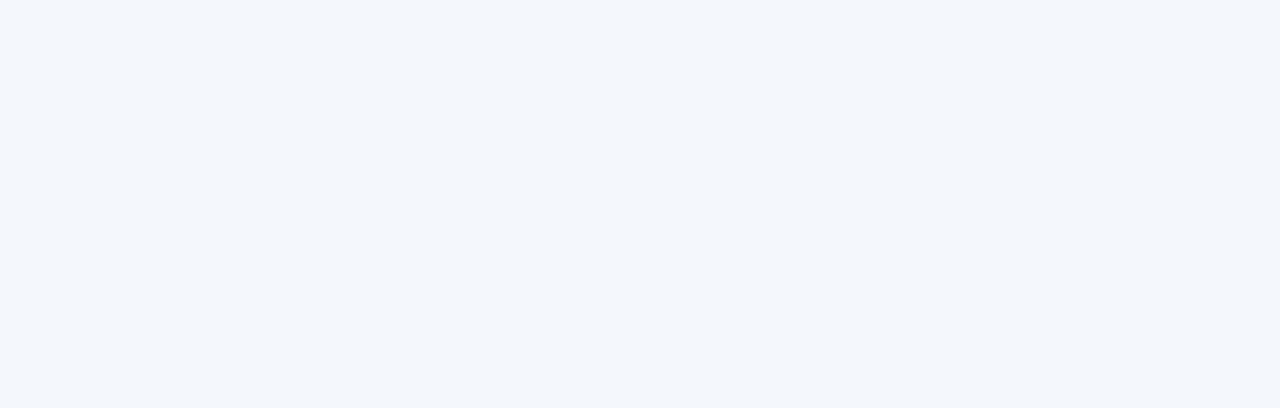
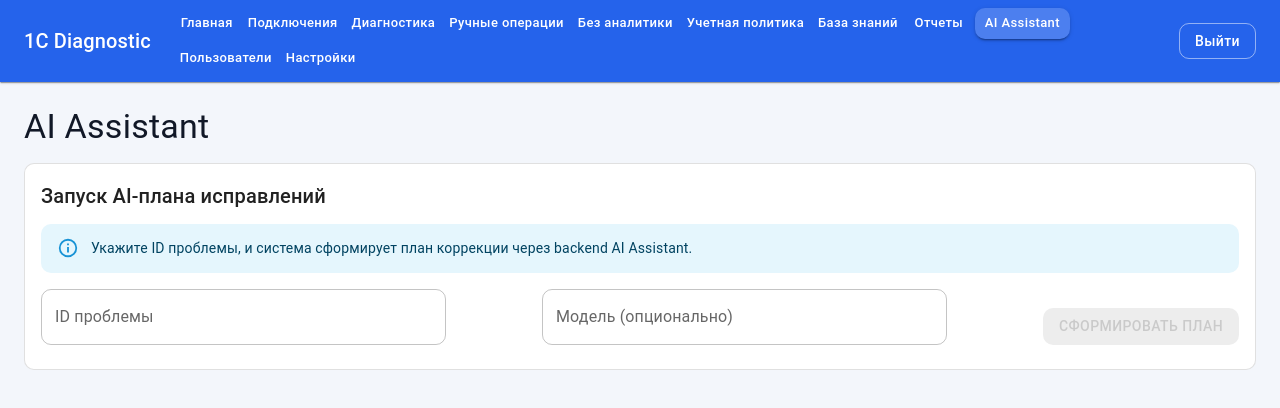
Before and after one commit to schikita/project-1c, a React (Vite) app in the folder frontend/: page /ai-assistant in a window 1280 px wide. Before the commit this address had no page. Shown: the top 408 px of the page. Built offline with nearby package versions, Linux system fonts and the light colour scheme; sample sign-in values are in the browser's storage.

Commit message:
feat (ai tool): added window assistant

```diff
--- a/frontend/src/components/Layout.jsx
+++ b/frontend/src/components/Layout.jsx
@@ -35,6 +35,7 @@ export default function Layout() {
     ["/accounting-policy", "Учетная политика"],
     ["/knowledge", "База знаний"],
     ["/reports", "Отчеты"],
+    ["/ai-assistant", "AI Assistant"],
     ["/users", "Пользователи"],
     ["/settings", "Настройки"],
   ];
--- a/frontend/src/main.jsx
+++ b/frontend/src/main.jsx
@@ -23,6 +23,7 @@ import MissingAnalyticsPage from "./pages/MissingAnalyticsPage";
 import ReportsPage from "./pages/ReportsPage";
 import SettingsPage from "./pages/SettingsPage";
 import UsersPage from "./pages/UsersPage";
+import AIAssistantPage from "./pages/AIAssistantPage";
 
 function PrivateRoute({ children }) {
   const token = localStorage.getItem("access_token");
@@ -69,6 +70,7 @@ function App() {
               <Route path="knowledge" element={<KnowledgeBasePage />} />
               <Route path="knowledge/:slug" element={<KnowledgeArticlePage />} />
               <Route path="reports" element={<ReportsPage />} />
+              <Route path="ai-assistant" element={<AIAssistantPage />} />
               <Route path="users" element={<UsersPage />} />
               <Route path="audit-log" element={<AuditLogPage />} />
               <Route path="integration-log" element={<IntegrationLogPage />} />
--- /dev/null
+++ b/frontend/src/pages/AIAssistantPage.jsx
@@ -0,0 +1,149 @@
+import { useMemo, useState } from "react";
+import { Alert, Box, Button, Card, CardContent, Stack, TextField, Typography } from "@mui/material";
+import { useSearchParams } from "react-router-dom";
+import { apiFetch } from "../api/client";
+import PageError from "../components/PageError";
+import SectionCard from "../components/SectionCard";
+import { useToast } from "../components/ToastProvider";
+
+export default function AIAssistantPage() {
+  const [searchParams] = useSearchParams();
+  const { showToast } = useToast();
+  const initialIssueId = searchParams.get("issueId") || "";
+
+  const [issueId, setIssueId] = useState(initialIssueId);
+  const [modelName, setModelName] = useState("");
+  const [error, setError] = useState("");
+  const [loading, setLoading] = useState(false);
+
+  const [runInfo, setRunInfo] = useState(null);
+  const [runData, setRunData] = useState(null);
+  const [planData, setPlanData] = useState(null);
+
+  const canRun = useMemo(() => Number.isFinite(Number(issueId)) && Number(issueId) > 0 && !loading, [issueId, loading]);
+
+  const createRun = async () => {
+    if (!canRun) return;
+    setLoading(true);
+    setError("");
+    setRunData(null);
+    setPlanData(null);
+    try {
+      const payload = { issue_id: Number(issueId) };
+      if (modelName.trim()) payload.model_name = modelName.trim();
+
+      const created = await apiFetch("/api/ai-assistant/runs", {
+        method: "POST",
+        body: JSON.stringify(payload),
+      });
+      setRunInfo(created);
+
+      const [run, plan] = await Promise.all([
+        apiFetch(`/api/ai-assistant/runs/${created.run_id}`),
+        apiFetch(`/api/correction-plans/${created.plan_id}`),
+      ]);
+      setRunData(run);
+      setPlanData(plan);
+      showToast(`AI-план сформирован (run #${created.run_id})`, "success");
+    } catch (err) {
+      setError(err.message);
+      showToast(err.message, "error");
+    } finally {
+      setLoading(false);
+    }
+  };
+
+  return (
+    <div>
+      <Typography variant="h4" sx={{ mb: 2 }}>
+        AI Assistant
+      </Typography>
+      <PageError message={error} />
+
+      <SectionCard title="Запуск AI-плана исправлений">
+        <Stack spacing={2}>
+          <Alert severity="info">
+            Укажите ID проблемы, и система сформирует план коррекции через backend AI Assistant.
+          </Alert>
+          <Box sx={{ display: "grid", gap: 12, gridTemplateColumns: { xs: "1fr", md: "1fr 1fr auto" }, alignItems: "end" }}>
+            <TextField
+              label="ID проблемы"
+              type="number"
+              value={issueId}
+              onChange={(e) => setIssueId(e.target.value)}
+              placeholder="например, 123"
+              inputProps={{ min: 1 }}
+            />
+            <TextField
+              label="Модель (опционально)"
+              value={modelName}
+              onChange={(e) => setModelName(e.target.value)}
+              placeholder="например, gpt-4o-mini"
+            />
+            <Button variant="contained" onClick={createRun} disabled={!canRun}>
+              {loading ? "Генерация..." : "Сформировать план"}
+            </Button>
+          </Box>
+        </Stack>
+      </SectionCard>
+
+      {runInfo && (
+        <SectionCard title="Результат запуска">
+          <Stack spacing={1}>
+            <Typography variant="body2">
+              Run ID: <b>{runInfo.run_id}</b>
+            </Typography>
+            <Typography variant="body2">
+              Plan ID: <b>{runInfo.plan_id}</b>
+            </Typography>
+            <Typography variant="body2">
+              Модель: <b>{runInfo.model_name || "-"}</b>
+            </Typography>
+            <Typography variant="body2">
+              Статус: <b>{runInfo.status || "-"}</b>
+            </Typography>
+          </Stack>
+        </SectionCard>
+      )}
+
+      {runData && (
+        <SectionCard title="AI Output Plan">
+          <Card variant="outlined">
+            <CardContent>
+              <pre style={{ margin: 0, whiteSpace: "pre-wrap", wordBreak: "break-word" }}>
+                {JSON.stringify(runData.output_plan || {}, null, 2)}
+              </pre>
+            </CardContent>
+          </Card>
+        </SectionCard>
+      )}
+
+      {planData && (
+        <SectionCard title="План коррекции">
+          <Stack spacing={1} sx={{ mb: 1.5 }}>
+            <Typography variant="body2">
+              Заголовок: <b>{planData.title || "-"}</b>
+            </Typography>
+            <Typography variant="body2">
+              Риск: <b>{planData.risk_level || "-"}</b>
+            </Typography>
+            <Typography variant="body2">
+              Статус: <b>{planData.status || "-"}</b>
+            </Typography>
+            <Typography variant="body2">{planData.description || "Описание отсутствует."}</Typography>
+          </Stack>
+          <Card variant="outlined">
+            <CardContent>
+              <Typography variant="subtitle2" sx={{ mb: 1 }}>
+                Действия ({(planData.actions || []).length})
+              </Typography>
+              <pre style={{ margin: 0, whiteSpace: "pre-wrap", wordBreak: "break-word" }}>
+                {JSON.stringify(planData.actions || [], null, 2)}
+              </pre>
+            </CardContent>
+          </Card>
+        </SectionCard>
+      )}
+    </div>
+  );
+}
--- a/frontend/src/pages/DiagnosticIssuePage.jsx
+++ b/frontend/src/pages/DiagnosticIssuePage.jsx
@@ -73,6 +73,7 @@ export default function DiagnosticIssuePage() {
       </ol>
       <div style={{ display: "flex", gap: 8 }}>
         <button onClick={rerunFromIssue}>Проверить повторно</button>
+        <button onClick={() => navigate(`/ai-assistant?issueId=${issue.id}`)}>Открыть AI Assistant</button>
         <button onClick={() => setStatus("mark-fixed")}>Пометить как исправлено</button>
         <button onClick={() => setStatus("ignore")}>Игнорировать</button>
         <button onClick={() => setStatus("false-positive")}>Ложное срабатывание</button>
```
